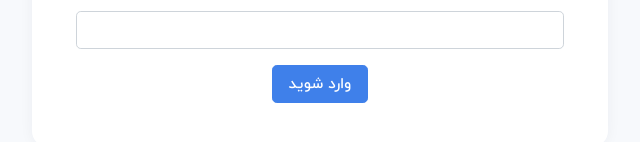
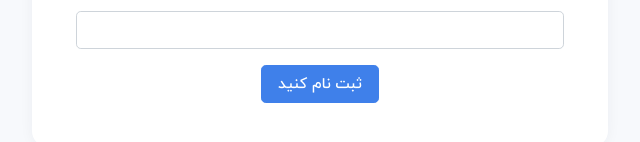
Before and after one commit to ZohreScript/AdminDahboard, a React (Vite) app: page /register in a window 1280 px wide. Shown: the part 488-630 px from the top of the page, without its empty margins (320-960 px from the left). Built offline with nearby package versions, Linux system fonts and the light colour scheme.

Commit message:
fix error

```diff
--- a/src/core/http-service.js
+++ b/src/core/http-service.js
@@ -1,6 +1,7 @@
 import axios from "axios";
 
-const BASE_URL= 'https://react-mini-projects-api.classbon.com/';
+const BASE_URL= 'https://react-mini-projects-api.classbon.com';
+
 
 export const httpService = axios.create({
     baseURL:BASE_URL,
--- a/src/features/identity/components/Register/Register.jsx
+++ b/src/features/identity/components/Register/Register.jsx
@@ -1,8 +1,9 @@
 
 import logo from "@assets/images/logo.svg";
-import { Link, useSubmit, } from "react-router-dom";
+import { Link, useActionData, useNavigate, useNavigation, useRouteError, useSubmit, } from "react-router-dom";
 import { useForm } from "react-hook-form";
 import { httpService } from "../../../../core/http-service";
+import { useEffect } from "react";
 
 const Register = () => {
   const { register, handleSubmit, watch,
@@ -15,6 +16,19 @@ const Register = () => {
     const { confirmPassword, ...userData } = data;
     submitForm(userData, { method: 'post' })
   }
+const navigation=useNavigation();
+const isSubmitting = navigation.state !== 'idle';
+const isSuccessOperation = useActionData();
+
+const navigate= useNavigate();
+const routeErrors= useRouteError();
+useEffect(()=>{
+  if(isSuccessOperation){
+    setTimeout(()=>{
+      navigate('/login');
+    },2000)
+  }
+},[isSuccessOperation])
 
   return (
 
@@ -98,10 +112,24 @@ const Register = () => {
                   )}
               </div>
               <div className="text-center mt-3">
-                <button type="submit" className="btn btn-lg btn-primary">
-                  وارد شوید
+                <button type="submit" disabled={isSubmitting} className="btn btn-lg btn-primary">
+                 {isSubmitting ? 'درحال انجام عملیات' : 'ثبت نام کنید'}
                 </button>
               </div>
+              {
+                isSuccessOperation && (<div className="alert alert-success text-success p-2 mt-3">
+                  عملیات با موفقیت انجام شد به صفحه ورود منتقل می شوید
+                </div>)
+              }
+              {
+                routeErrors &&(
+                  <div className="alert alert-danger text-danger p-2 mt-3">
+                    {
+                    routeErrors.response?.data.map(error => <p className="mb-0"> {error.description} </p>)
+                    }
+                  </div>
+                )
+              }
             </form>
           </div>
         </div>
--- a/src/router.jsx
+++ b/src/router.jsx
@@ -15,6 +15,7 @@ const router = createBrowserRouter([
                 path: 'register',
                 element: <Register/>,
                 action: registerAction,
+                errorElement:<Register/>
             },
         ]
     }
```
